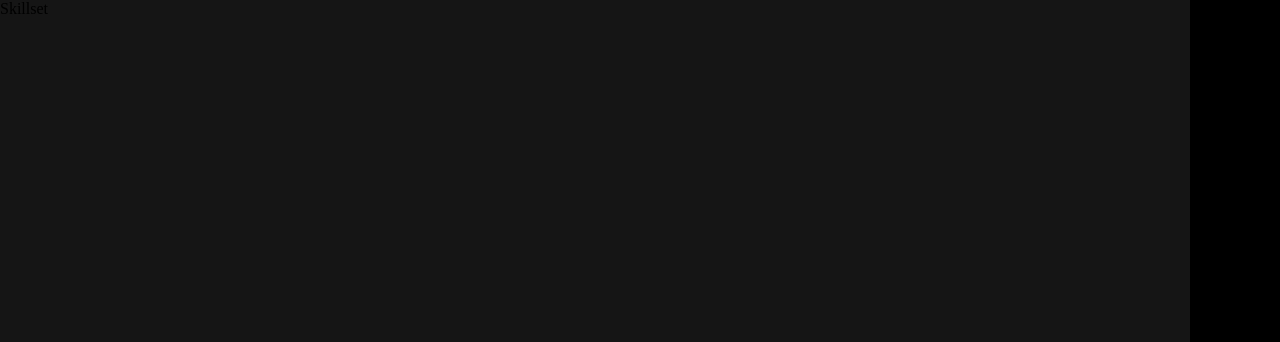
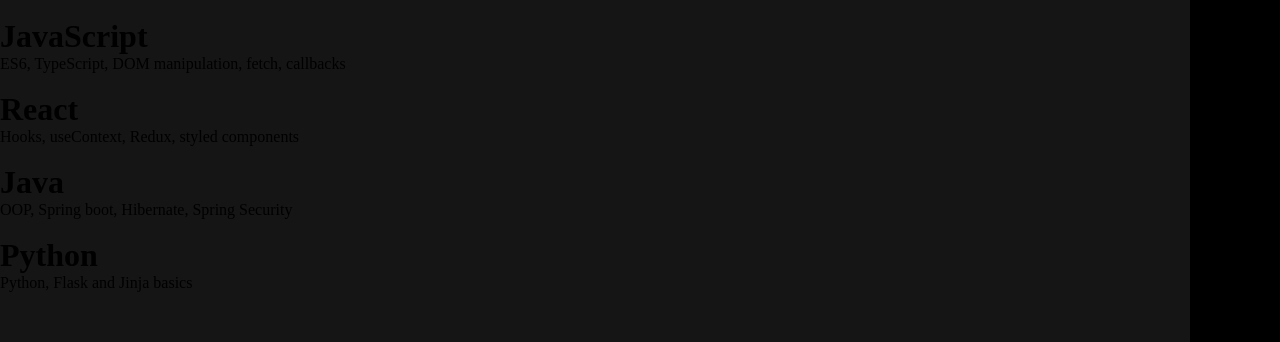
Before and after one commit to AdamSallai/portfolio, a React (Create React App) app: page /skillset in a window 1280 px wide. Shown: the top 342 px of the page. Built offline with nearby package versions, Linux system fonts and the light colour scheme.

Commit message:
add basic layout of skillcard

```diff
--- /dev/null
+++ b/src/components/skillset/Skill.tsx
@@ -0,0 +1,14 @@
+import React from 'react';
+import { SkillsetBlueprint } from './SkillsetData';
+
+const Skill:React.FC<{data: SkillsetBlueprint}> = ({data}) => {
+  return (
+    <div className="skill-card">
+      <img src={data.image} alt=""/>
+      <h1>{data.title}</h1>
+      <p>{data.description.join(", ")}</p>
+    </div>
+  )
+}
+
+export default Skill;
--- a/src/components/skillset/Skillset.tsx
+++ b/src/components/skillset/Skillset.tsx
@@ -1,9 +1,14 @@
-import React from 'react'
+import React from 'react';
+import Skill from './Skill';
+import { skillsetData } from './SkillsetData';
+
 
 const Skillset = () => {
   return (
     <div>
-      Skillset
+      {
+        skillsetData.map(data => <Skill data={data} />)
+      }
     </div>
   )
 }
--- a/src/components/skillset/SkillsetData.tsx
+++ b/src/components/skillset/SkillsetData.tsx
@@ -1,10 +1,10 @@
-interface skillsetBlueprint {
+export interface SkillsetBlueprint {
   image: string,
   title: string,
   description: Array<string>
 }
 
-export const skillsetData: Array<skillsetBlueprint> = [
+export const skillsetData: Array<SkillsetBlueprint> = [
   {
     image: "",
     title: "JavaScript",
```
